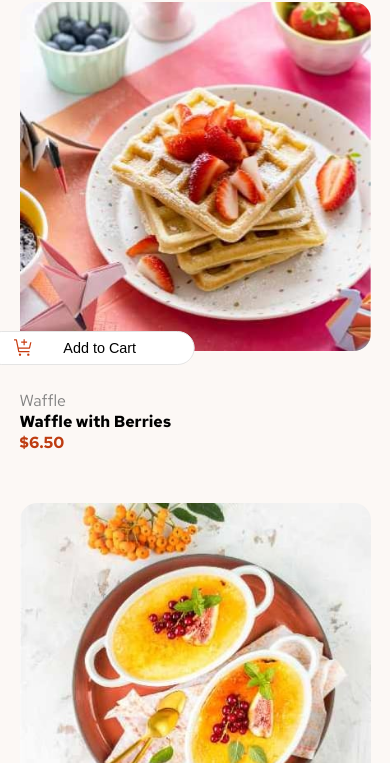
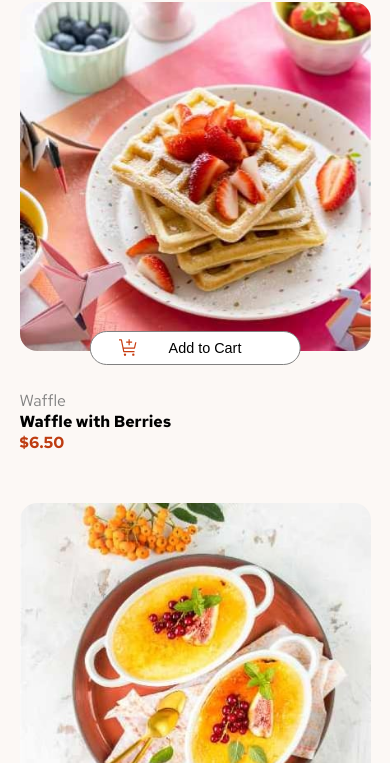
Before and after one commit to Biggs01/Product-list-with-cart, a plain HTML site: page index.html in a window 390 px wide. Shown: the part 81-844 px from the top of the page. Drawn offline with Linux system fonts and the light colour scheme.

Commit message:
responsiveness updated

```diff
--- a/styles.css
+++ b/styles.css
@@ -83,7 +83,8 @@ body {
 .addtoCart {
   width: 140px;
   padding: 12px 15px 12px 40px;
-  border: 1px solid #e4e4e4;
+  border: 1px solid gray;
+  /* border: 1px solid #e4e4e4; */
   border-radius: 1.5rem;
   position: relative;
   top: -25px;
@@ -96,15 +97,16 @@ body {
   text-align: center;
   font-size: 0.9rem;
   background-color: white;
-  transition: all 0.3s ease;
+
+  /* transition: all 0.3s ease; */
 }
-
+/*
 .addtoCart:hover {
   cursor: pointer;
   background-color: #f8f8f8;
   border-color: #be3c11;
   color: #be3c11;
-}
+} */
 #category {
   color: gray;
 }
@@ -156,7 +158,6 @@ body {
   .addtoCart {
     width: 60%;
     font-size: 0.9rem;
-    left: 20%;
     padding: 8px 15px 8px 35px;
     background-position: 15%;
   }
@@ -186,7 +187,6 @@ body {
 
   .addtoCart {
     width: 70%;
-    left: 15%;
     font-size: 0.9rem;
     padding: 8px 15px 8px 35px;
     background-position: 12%;
```
